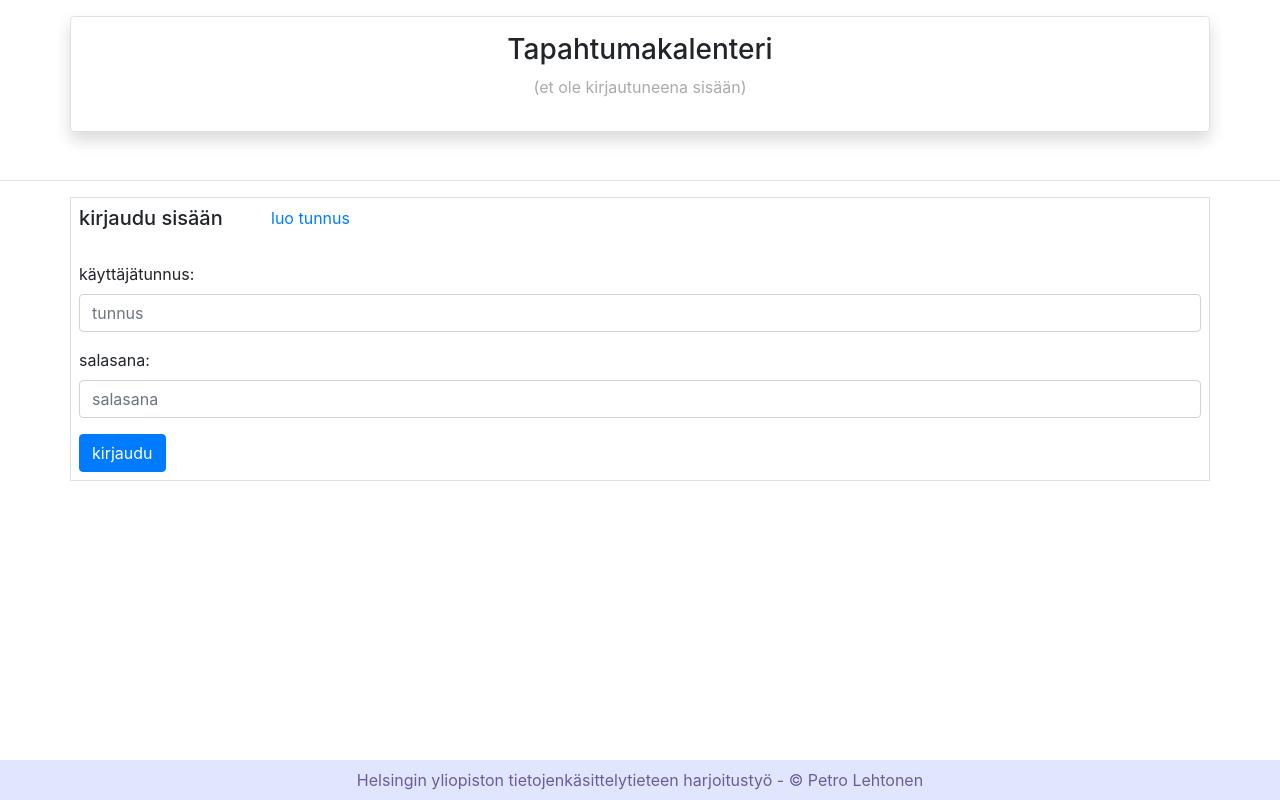
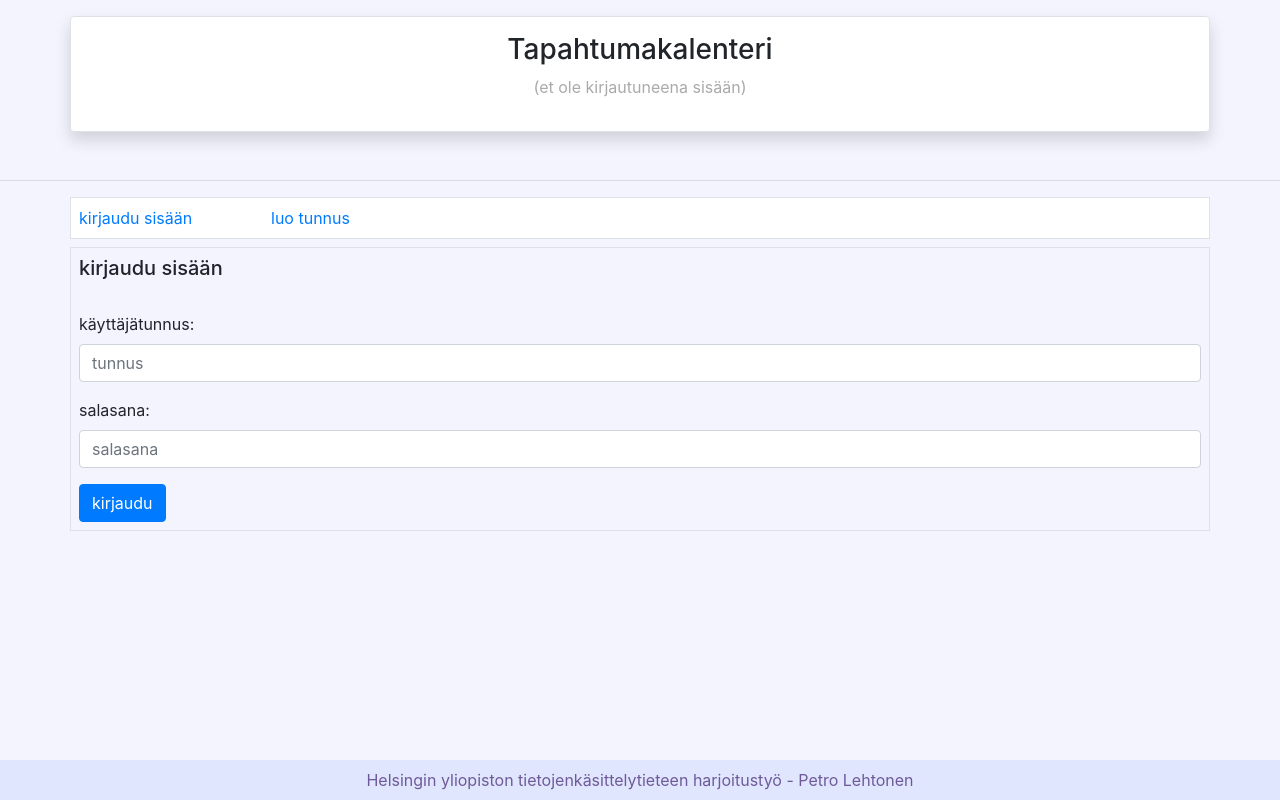
Before and after one commit to PetroLeh/Tapahtumasovellus, a Flask app: page /login in a window 1280 px wide. Run offline with Flask 2, Linux system fonts and the light colour scheme; some libraries are stand-ins or nearby versions.

Commit message:
muokattu ulkoasua

```diff
--- a/templates/layout.html
+++ b/templates/layout.html
@@ -6,19 +6,48 @@
         <link rel="stylesheet" href="https://stackpath.bootstrapcdn.com/bootstrap/4.3.1/css/bootstrap.min.css"/>
         <title>Tapahtumakalenteri - {% block title %}{% endblock %}</title>
     </head>
-    <body>
+    <body style="background-color: rgba(240, 240, 255, 0.7);">
         <div class="container p-3 border shadow mb-5 mt-3 bg-white rounded">
             <h3 class="text-center">Tapahtumakalenteri</h3>
             {% if not session.user_id %}
-            <p class="text-center" style="color: rgb(170, 170, 170);">(et ole kirjautuneena sisään)</p>
+              <p class="text-center" style="color: rgb(170, 170, 170);">(et ole kirjautuneena sisään)</p>
             {% endif %}
         </div>
         <hr>
+        {% if session.is_admin %}
+            <div class="container">
+                <p class="text-center" style="background-color: cadetblue; color:aliceblue;">ADMIN</p>
+            </div>
+            <hr>
+        {% endif %}
+        {% if session.user_id %}
+        <div class="container border p-2 mb-2 bg-white">
+            <div class="row">
+                <div class="col-3">
+                    <p>{{ session.username }}: <span>  <a href="/logout">kirjaudu ulos</a></span></p>
+                </div>
+                <div class="col-2">
+                    <a href="/create/event">luo tapahtuma</a>
+                </div>
+            </div>
+        </div>
+        {% else %}
+        <div class="container border p-2 mb-2 bg-white">
+            <div class="row">
+                <div class="col-2">
+                    <a href="/login">kirjaudu sisään</a>
+                </div>
+                <div class="col">
+                    <a href="/register">luo tunnus</a>
+                </div>
+            </div>
+        </div>
+        {% endif %}
         {% block page_content %}
         {% endblock %}
         <footer class="text-center" style="position: fixed; bottom: 0px; width: 100%;">
             <div class="text-center p-2" style="background-color: rgb(225, 230, 255); color: rgb(110, 90, 153)">
-                Helsingin yliopiston tietojenkäsittelytieteen harjoitustyö - &COPY; Petro Lehtonen
+                Helsingin yliopiston tietojenkäsittelytieteen harjoitustyö - Petro Lehtonen
             </div>
         </footer>
     </body>
--- a/templates/login.html
+++ b/templates/login.html
@@ -6,9 +6,6 @@
             <div class="row">
                 <div class="col-2">
                     <h5>kirjaudu sisään</h5>
-                </div>
-                <div class="col">
-                    <a href="/register">luo tunnus</a>
                 </div>
             </div>
             <br>
```
Also changed, not shown: templates/index.html (+1 -23 lines).
